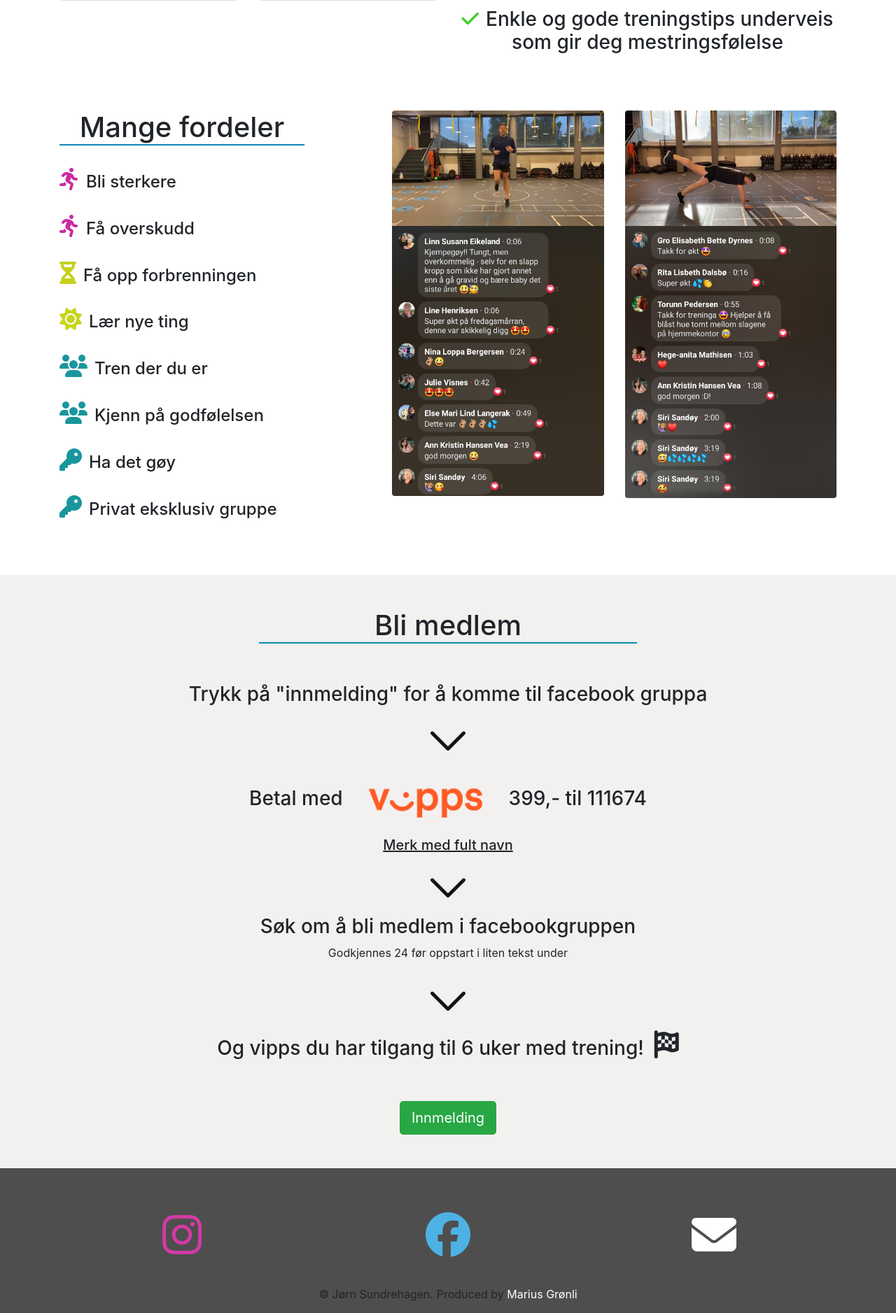
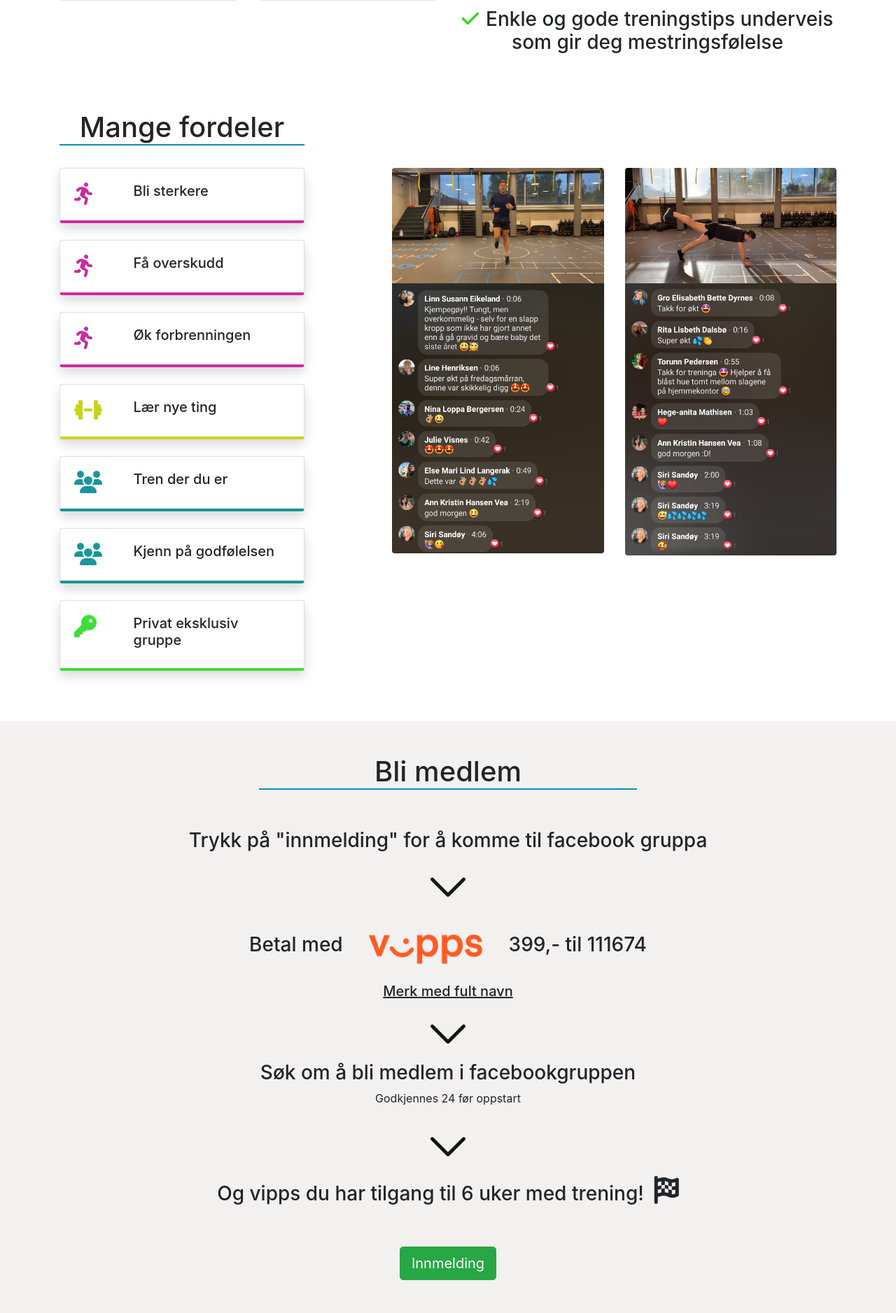
Before and after one commit to mariusgronli/solve_hjemmeside, a Django app: page / in a window 1280 px wide. Shown: the part 2195-4072 px from the top of the page at 70% size. Run offline with Django 3.2, Linux system fonts and the light colour scheme; some libraries are stand-ins or nearby versions.

Commit message:
design changes

```diff
--- a/hjemmeside/templates/hjemmeside/index.html
+++ b/hjemmeside/templates/hjemmeside/index.html
@@ -215,22 +215,107 @@
     <div class="row">
       <div class="col-lg-4">
         <h1 class="text-center border-h1">Mange fordeler</h1>
+      </div>
+      <div class="col-lg-1"></div>
+      <div class="col-lg-7"></div>
+    </div>
+    <br>
+    <div class="row">
+      <div class="col-lg-4">
+        <div class="card shadow fordeler-pink">
+          <div class="card-body">
+            <div class="row">
+              <div class="col-sm-3 text-left">
+                <span style="color: #ca2ba0;"><i class="fas fa-running icon-padding fordeler-size"></i></span>
+              </div>
+              <div class="col-sm-9 text-left">
+                <h5>Bli sterkere</h5>
+              </div>
+            </div>
+          </div>
+        </div>
+
         <br>
-        <h4><span style="color: #ca2ba0;"><i class="fas fa-running icon-padding fordeler-size"></i></span>Bli sterkere</h4>
+        <div class="card shadow fordeler-pink">
+          <div class="card-body">
+            <div class="row">
+              <div class="col-sm-3 text-left">
+                <span style="color: #ca2ba0;"><i class="fas fa-running icon-padding fordeler-size"></i></span>
+              </div>
+              <div class="col-sm-9 text-left">
+                <h5>Få overskudd</h5>
+              </div>
+            </div>
+          </div>
+        </div>
+
         <br>
-        <h4><span style="color: #ca2ba0;"><i class="fas fa-running icon-padding fordeler-size"></i></span>Få overskudd</h4>
+        <div class="card shadow fordeler-pink">
+          <div class="card-body">
+            <div class="row">
+              <div class="col-sm-3 text-left">
+                <span style="color: #ca2ba0;"><i class="fas fa-running icon-padding fordeler-size"></i></span>
+              </div>
+              <div class="col-sm-9 text-left">
+                <h5>Øk forbrenningen</h5>
+              </div>
+            </div>
+          </div>
+        </div>
+
         <br>
-        <h4><span style="color: #c5d01b;"><i class="fas fa-hourglass-half icon-padding fordeler-size"></i></span>Få opp forbrenningen</h4>
+        <div class="card shadow fordeler-yellow">
+          <div class="card-body">
+            <div class="row">
+              <div class="col-sm-3 text-left">
+                <span style="color: #c8d41b;"><i class="fas fa-dumbbell icon-padding fordeler-size"></i></span>
+              </div>
+              <div class="col-sm-9 text-left">
+                <h5>Lær nye ting</h5>
+              </div>
+            </div>
+          </div>
+        </div>
         <br>
-        <h4><span style="color: #c8d41b;"><i class="fas fa-sun icon-padding fordeler-size"></i></span>Lær nye ting</h4>
+        <div class="card shadow fordeler-blue">
+          <div class="card-body">
+            <div class="row">
+              <div class="col-sm-3 text-left">
+                <span style="color: #18969c;"><i class="fas fa-users icon-padding fordeler-size"></i></span>
+              </div>
+              <div class="col-sm-9 text-left">
+                <h5>Tren der du er</h5>
+              </div>
+            </div>
+          </div>
+        </div>
+
         <br>
-        <h4><span style="color: #18969c;"><i class="fas fa-users icon-padding fordeler-size"></i></span>Tren der du er</h4>
+        <div class="card shadow fordeler-blue">
+          <div class="card-body">
+            <div class="row">
+              <div class="col-sm-3 text-left">
+                <span style="color: #18969c;"><i class="fas fa-users icon-padding fordeler-size"></i></span>
+              </div>
+              <div class="col-sm-9 text-left">
+                <h5>Kjenn på godfølelsen</h5>
+              </div>
+            </div>
+          </div>
+        </div>
         <br>
-        <h4><span style="color: #18969c;"><i class="fas fa-users icon-padding fordeler-size"></i></span>Kjenn på godfølelsen</h4>
-        <br>
-        <h4><span style="color: #18969c;"><i class="fas fa-key icon-padding fordeler-size"></i></span>Ha det gøy</h4>
-        <br>
-        <h4><span style="color: #18969c;"><i class="fas fa-key icon-padding fordeler-size"></i></span>Privat eksklusiv gruppe</h4>
+        <div class="card shadow fordeler-green">
+          <div class="card-body">
+            <div class="row">
+              <div class="col-sm-3 text-left">
+                <span style="color: #3dde3a;"><i class="fas fa-key icon-padding fordeler-size"></i></span>
+              </div>
+              <div class="col-sm-9 text-left">
+                <h5>Privat eksklusiv gruppe</h5>
+              </div>
+            </div>
+          </div>
+        </div>
         <br>
       </div>
       <div class="col-lg-1">
@@ -286,7 +371,7 @@
       <div class="row">
         <div class="col-sm">
           <h3 class="text-center">Søk om å bli medlem i facebookgruppen</h3>
-          <p class="text-center">Godkjennes 24 før oppstart i liten tekst under</p>
+          <p class="text-center">Godkjennes 24 før oppstart</p>
         </div>
       </div>
       <div class="row justify-content-center">
--- a/static/css/main.css
+++ b/static/css/main.css
@@ -37,6 +37,19 @@ body, html {
 }
 
 /* Icons cards */
+
+.fordeler-pink{
+  border-bottom: 4px solid #ca2ba0;
+}
+.fordeler-yellow{
+  border-bottom: 4px solid #c8d41b;
+}
+.fordeler-blue{
+  border-bottom: 4px solid #18969c;
+}
+.fordeler-green{
+  border-bottom: 4px solid #3dde3a;
+}
 
 .i-size{
   font-size: 2.5rem;
```
Also changed, not shown: static/img/bg.png (added).
